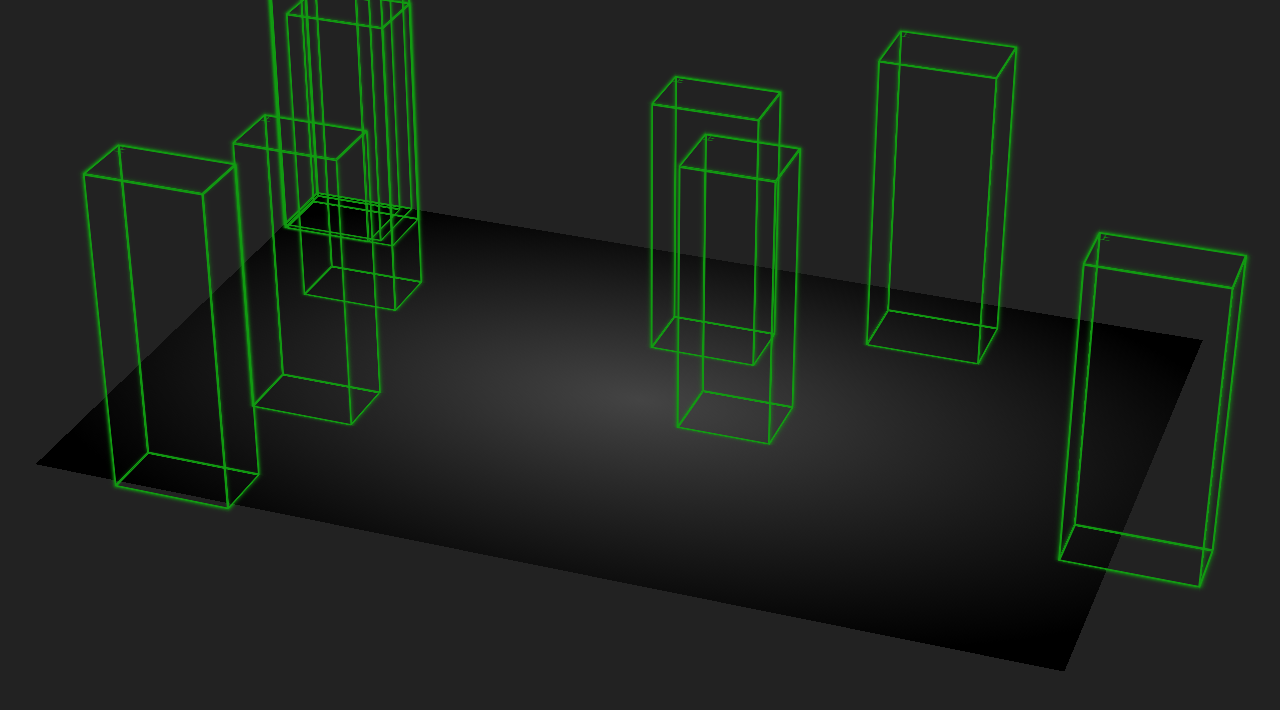
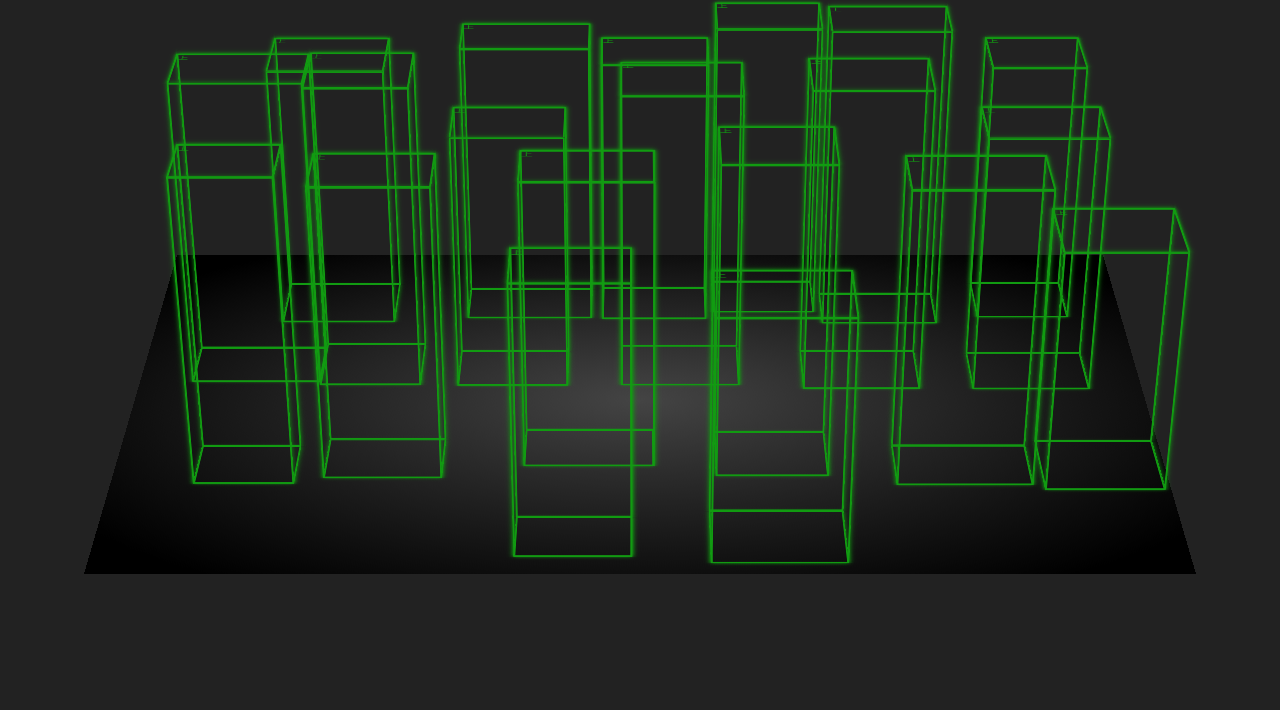
Before and after one commit to Vivomo/my-kingdom, a React (Create React App) app: page / in a window 1280 px wide. Shown: the top 710 px of the page. Built offline with nearby package versions, Linux system fonts and the light colour scheme.

Commit message:
建筑间距自适应

```diff
--- a/src/components/building/Building.js
+++ b/src/components/building/Building.js
@@ -3,8 +3,8 @@ import './index.scss'
 
 const Building = (props) => {
     let planeStyle = {
-        left: typeof props.left === 'string' ? props.left : props.left + 'px',
-        top: typeof props.top === 'string' ? props.top : props.top + 'px',
+        marginLeft: typeof props.left === 'string' ? props.left : props.left + 'px',
+        marginTop: typeof props.top === 'string' ? props.top : props.top + 'px',
         width: props.width2D + 'px',
         height: props.height2D + 'px',
         fontSize: props.height + 'px',
--- a/src/components/building/index.scss
+++ b/src/components/building/index.scss
@@ -1,5 +1,5 @@
 .building {
-    position: absolute;
+    position: relative;
     transform-style: preserve-3d;
 
     .wall {
--- a/src/components/ground/Ground.js
+++ b/src/components/ground/Ground.js
@@ -12,17 +12,15 @@ const Ground = (props) => {
 
     useEffect(() => {
         let arr = [];
-        for (let i = 0; i < 10; i++) {
+        for (let i = 0; i < 20; i++) {
             arr.push({
                 width2D: 120 + 50 * Math.random(),
                 height2D: 80 + 40 * Math.random(),
                 height: 320 + 100 * Math.random(),
-                left: `${100 * Math.random()}%`,
-                top: `${100 * Math.random()}%`,
+                left: 100 * Math.random(),
+                top: 100 * Math.random(),
             });
         }
-        arr[0].left = 0;
-        arr[0].top = 0;
         setBuildings(arr);
     }, []);
 
--- a/src/components/ground/index.scss
+++ b/src/components/ground/index.scss
@@ -1,9 +1,14 @@
 .ground {
     position: absolute;
+    display: flex;
+    flex-wrap: wrap;
+    justify-content: center;
+    align-items: center;
     width: 100%;
     height: 100%;
+    user-select: none;
 
     background: radial-gradient(ellipse at center, #444 0%, #000000 90%);
-    transform: translate3d(0%, 0%, -800px) rotateX(60deg) rotateY(0deg) rotateZ(45deg);
+    transform: translate3d(0%, 0%, -800px) rotateX(0deg) rotateY(0deg) rotateZ(45deg);
     transform-style: preserve-3d;
 }
--- a/src/components/k-map/KMap.js
+++ b/src/components/k-map/KMap.js
@@ -14,7 +14,7 @@ export default class KMap extends React.Component{
             startY: 0,
             offsetX: 0,
             offsetY: 0,
-            prevOffsetX: 80,
+            prevOffsetX: 0,
             prevOffsetY: 0,
             offsetDirection: null
         };
```
